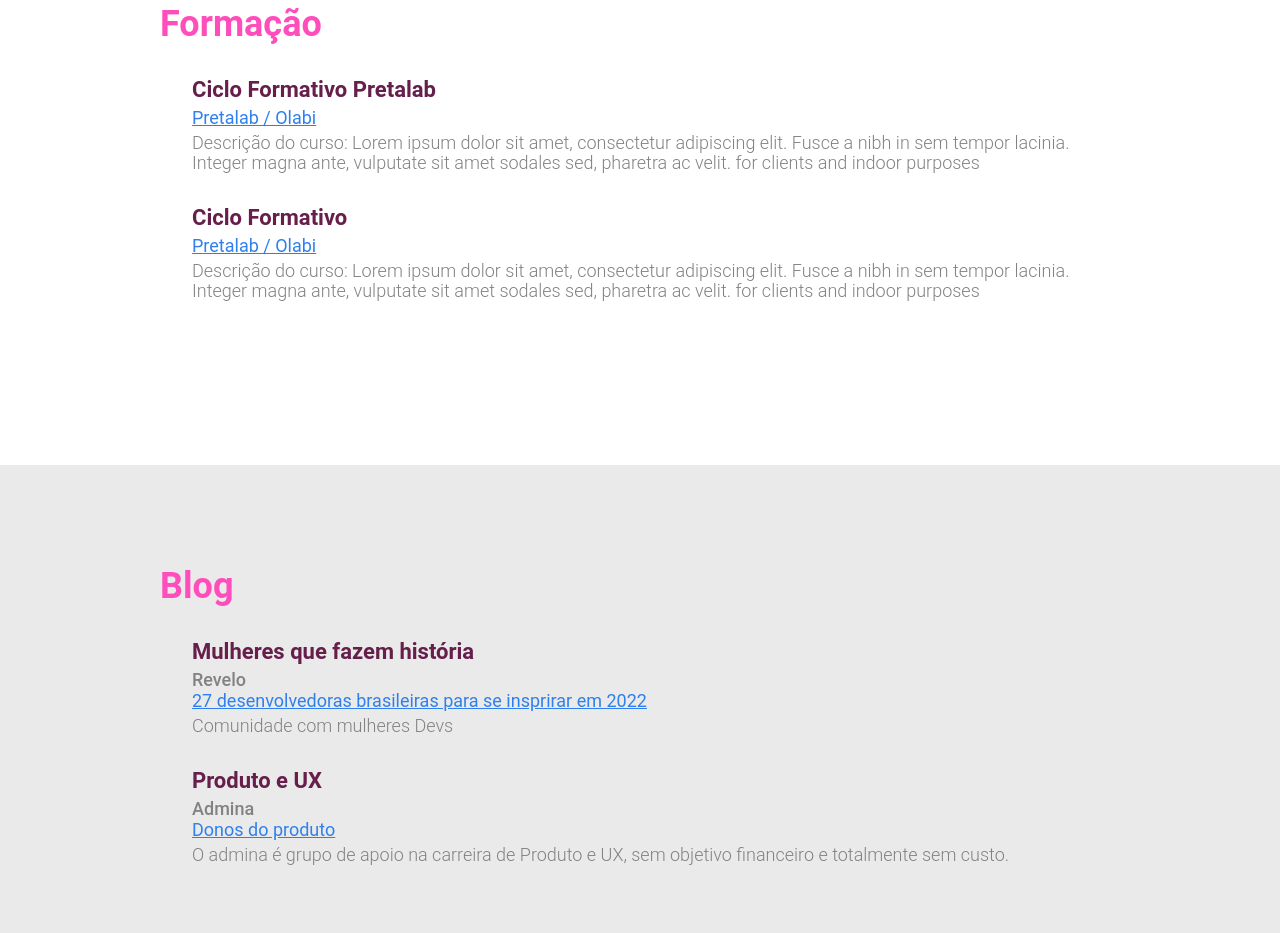
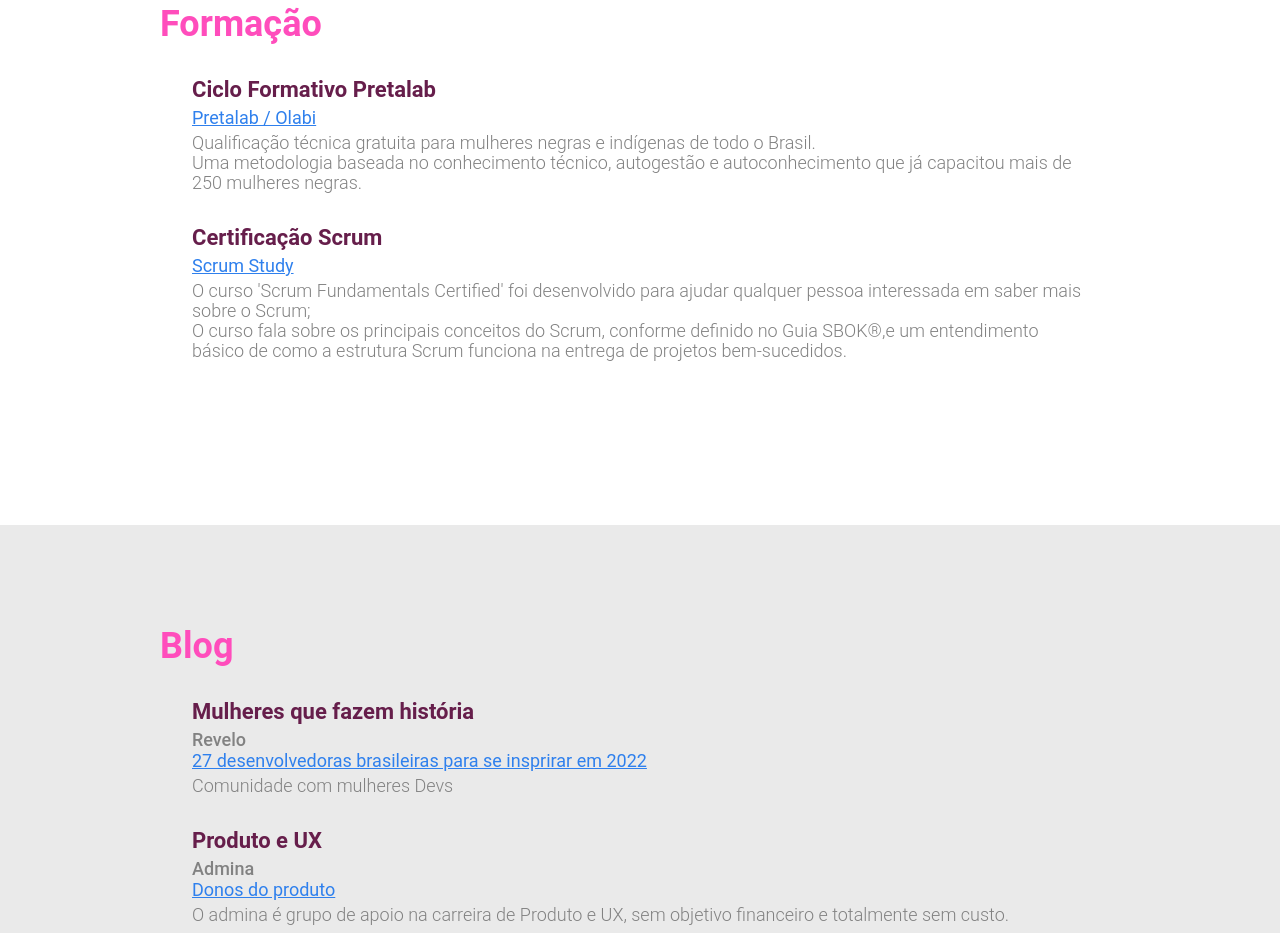
Before and after one commit to Derocruz/Portif-lio_Pretalab, a plain HTML site: page index.html in a window 1280 px wide. Shown: the part 897-1830 px from the top of the page. Drawn offline with Linux system fonts and the light colour scheme.

Commit message:
alterando formação

```diff
--- a/index.html
+++ b/index.html
@@ -46,7 +46,7 @@
 
     <div>
         <p>Analista de planejamento migrando para a área de tecnologia.<br>
-         Validações e testes de alterações sistêmicas. Cursando Java Script, HTML e CSS no PretaLab . <br>
+         Validações e testes de alterações sistêmicas. <br> Cursando Java Script, HTML e CSS no PretaLab . <br>
          Certificação Scrum Fundamentals Certified - Scrum study. <br>
          MBA em Gestão estratégicas de negócios.</p>
         </div>
@@ -63,12 +63,12 @@
                     <li>
                         <p class="lista-titulo">Ciclo Formativo Pretalab</p>
                         <a href="https://www.pretalab.com/formacao" target="_blank" class="lista-local">Pretalab / Olabi</a>
-                        <p class="lista-descricao">Descrição do curso: Lorem ipsum dolor sit amet, consectetur adipiscing elit. Fusce a nibh in sem tempor lacinia. Integer magna ante, vulputate sit amet sodales sed, pharetra ac velit. for clients and indoor purposes</p>
+                        <p class="lista-descricao">Qualificação técnica gratuita para mulheres negras e indígenas de todo o Brasil.<br>Uma metodologia baseada no conhecimento técnico, autogestão e autoconhecimento que já capacitou mais de 250 mulheres negras.</p>
                     </li>
                     <li>
-                        <p class="lista-titulo">Ciclo Formativo</p>
-                        <a href="https://www.pretalab.com/formacao" target="_blank" class="lista-local">Pretalab / Olabi</a>
-                        <p class="lista-descricao">Descrição do curso: Lorem ipsum dolor sit amet, consectetur adipiscing elit. Fusce a nibh in sem tempor lacinia. Integer magna ante, vulputate sit amet sodales sed, pharetra ac velit. for clients and indoor purposes</p>
+                        <p class="lista-titulo">Certificação Scrum</p>
+                        <a href="https://www.scrumstudy.com/portuguese/scrum-fundamentals-certified" target="_blank" class="lista-local">Scrum Study</a>
+                        <p class="lista-descricao">O curso 'Scrum Fundamentals Certified' foi desenvolvido para ajudar qualquer pessoa interessada em saber mais sobre o Scrum; <br> O curso fala sobre os principais conceitos do Scrum, conforme definido no Guia SBOK®,e um entendimento básico de como a estrutura Scrum funciona na entrega de projetos bem-sucedidos. </p>
                     </li>
                 </ul>
             </div>
```
